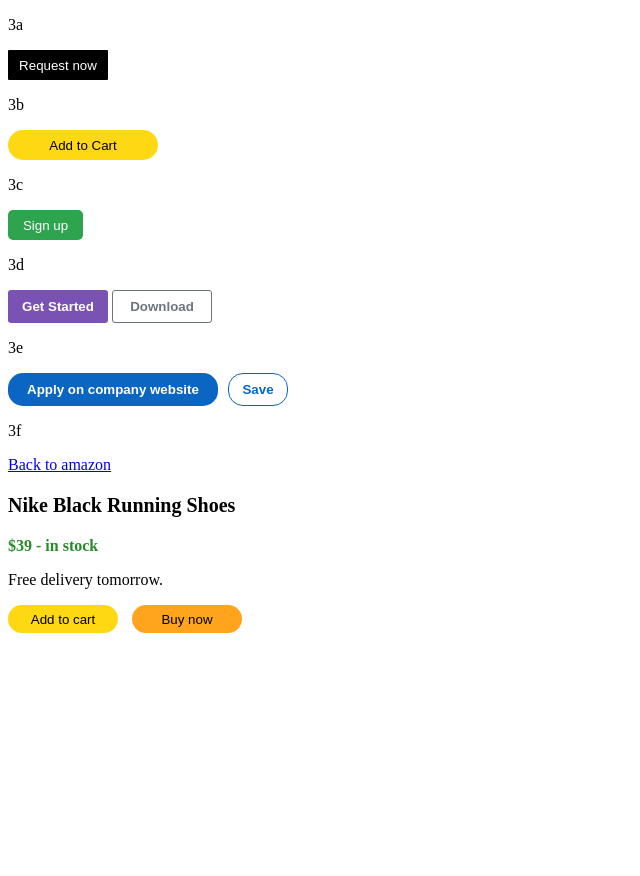
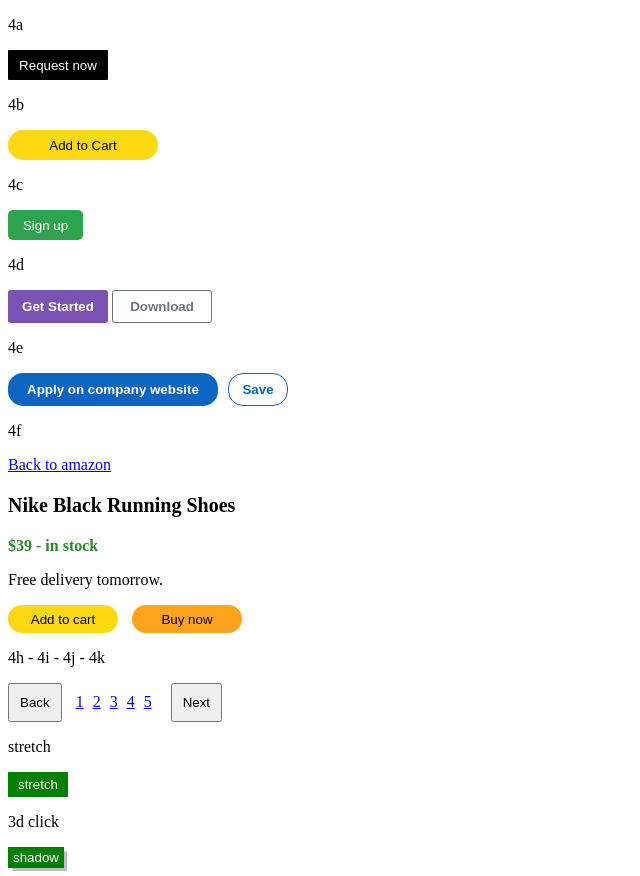
Before and after one commit to Dhaarun-Abhimanyu/noob-rep-dumpster, a plain HTML site: page Html go brrrr for sai/css_basics_exercises_3.html in a window 1280 px wide. Shown: the whole page, without its empty margins (0-640 px from the left). Before the commit the page ends 800 px from the top, so only its background shows below. Drawn offline with Linux system fonts and the light colour scheme.

Commit message:
new da dei

```diff
--- a/Html go brrrr for sai/css_basics_exercises_3.html
+++ b/Html go brrrr for sai/css_basics_exercises_3.html
@@ -165,28 +165,94 @@
     .line_5_1:hover{
         background-color: rgba(255,164,28,0.478);
     }
+    .back{
+        padding: 10px 10px 10px 10px;
+        margin-right: 10px;
+    }
+    .back:hover{
+        opacity: 0.73;
+    }
+    .next{
+        padding: 10px 10px 10px 10px;
+        margin-left: 10px;
+    }
+    .next:hover{
+        opacity: 0.73;
+    }
+    .a{
+        margin-right: 5px;
+    }
+    .b{
+        margin-right: 5px;
+    }
+    .c{
+        margin-right: 5px;
+    }
+    .d{
+        margin-right: 5px;
+    }
+    .e{
+        margin-right: 5px;
+    }
+    .stretch{
+        background-color: green;
+        color: white;
+        border: none;
+        padding: 5px 10px 5px 10px;
+        transition: padding 0.4s;
+    }
+    .stretch:hover{
+        padding: 10px 15px 10px 15px;
+    }
+    .shadow{
+        box-shadow: 2.55px 2.55px 1px rgba(0, 0, 0, 0.247);
+        background-color: green;
+        color: white;
+        border: none;
+        cursor: pointer;
+        padding: 3px 5px 3px 5px;
+        transition: all 0.15s;
+    }
+    .shadow:active{
+        margin: 2.55px 0px 0px 2.55px;
+        box-shadow: 0px 0px 0px;
+    }
 
 </style>
 <html>
     <body>
-        <p>3a</p>
+        <p>4a</p>
         <button class="uber">Request now</button>
-        <p>3b</p>
+        <p>4b
+        </p>
         <button class="amazon">Add to Cart</button>
-        <p>3c</p>
+        <p>4c</p>
         <button class="Github">Sign up</button>
-        <p>3d</p>
+        <p>4d</p>
         <button class="bootstrap_1">Get Started</button>
         <button class="bootstrap_2">Download</button>
-        <p>3e</p>
+        <p>4e</p>
         <button class="linkedin_1">Apply on company website</button>
         <button class="linkedin_2">Save</button>
-        <p>3f</p>
+        <p>4f</p>
         <p class="amazon_link"><a  href="https://amazon.in" target="_blank">Back to amazon</a></p>
         <p class="line_2">Nike Black Running Shoes</p>
         <p class="line_3">$39 - in stock</p>
         <p class="line_4">Free delivery tomorrow.</p>
         <button class="line_5">Add to cart</button>
         <button class="line_5_1">Buy now</button>
+        <p>4h - 4i - 4j - 4k</p>
+        <button class="back">Back</button>
+        <a href="www.google.com" class="a">1</a>
+        <a href="www.google.com" class="b">2</a>
+        <a href="www.google.com" class="c">3</a>
+        <a href="www.google.com" class="d">4</a>
+        <a href="www.google.com" class="e">5</a>
+        <button class="next">Next</button>
+        <p>stretch</p>
+        <button class="stretch">stretch</button>
+        <p> 3d click</p>
+        <button class="shadow"> shadow</button>
+
     </body>
 </html>
```
Also changed, not shown: Html go brrrr for sai/buttons_1.html (+6 -6 lines).
